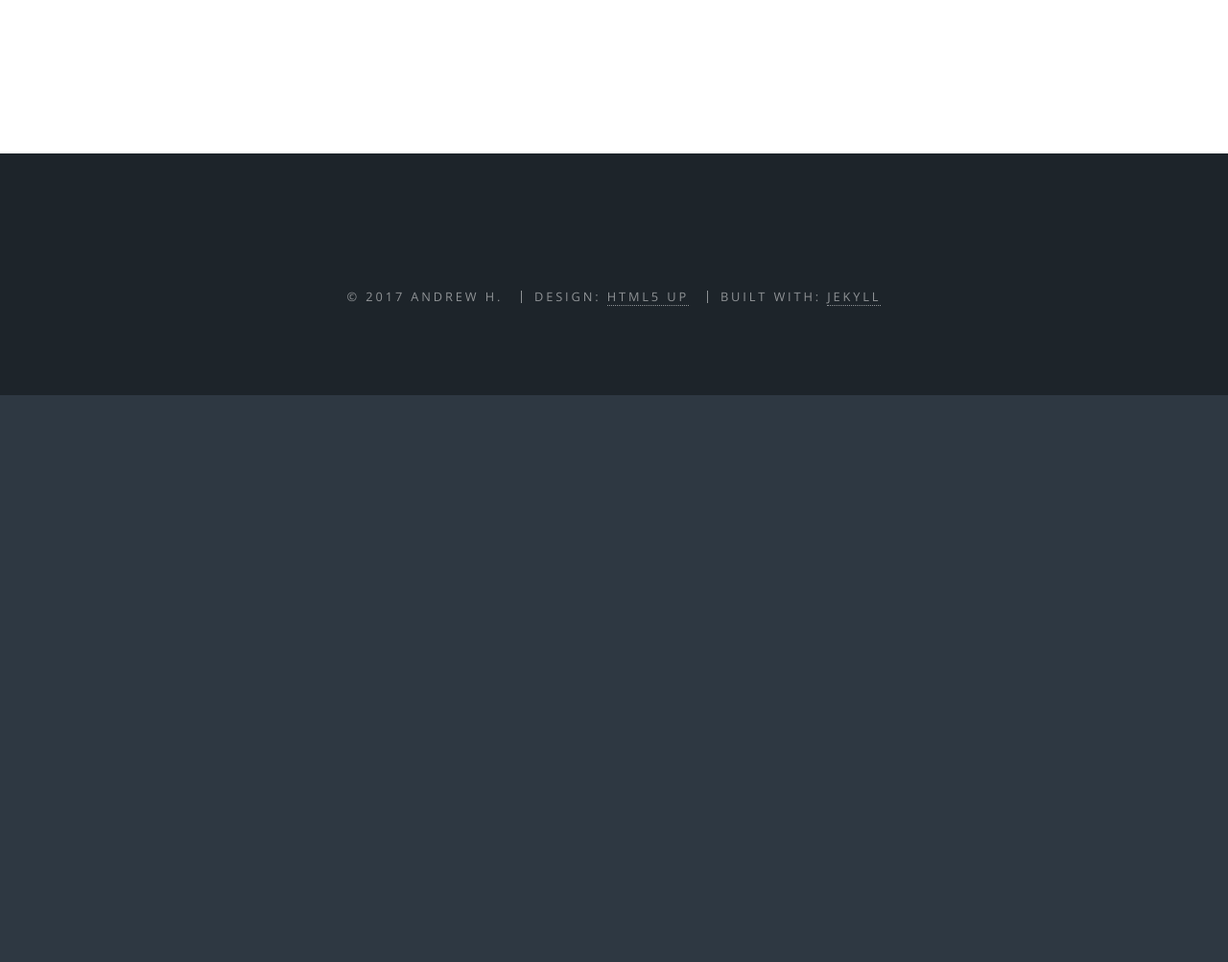
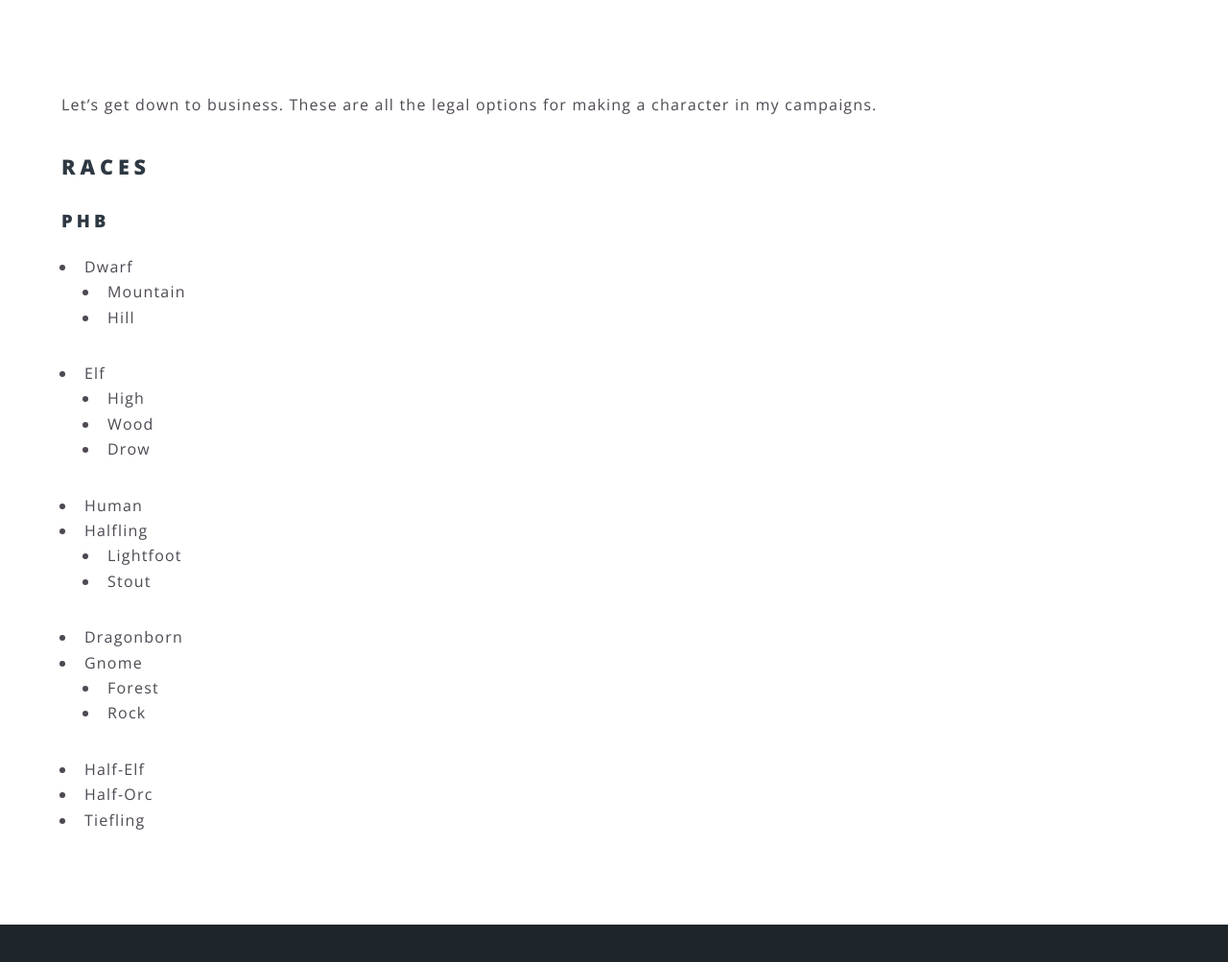
Before and after one commit to heroicstoic/heroicstoic.github.io, a Jekyll site: the page built from dnd/CharacterOptions.md, in a window 1280 px wide and 1400 px high. Shown: the part 393-1396 px from the top of the window at 96% size. Built offline with Jekyll 4.4.1, drawn with Linux system fonts in a browser that asks for light colours.

Commit message:
Update CharacterOptions.md

```diff
--- a/dnd/CharacterOptions.md
+++ b/dnd/CharacterOptions.md
@@ -4,3 +4,25 @@ title: Character Options
 description: Who are you?
 permalink: /dnd/options/
 ---
+Let's get down to business. These are all the legal options for making a character in my campaigns.
+
+## Races
+### PHB
+- Dwarf
+    - Mountain
+    - Hill
+- Elf
+    - High
+    - Wood
+    - Drow
+- Human
+- Halfling
+  - Lightfoot
+  - Stout
+- Dragonborn
+- Gnome
+  - Forest
+  - Rock
+- Half-Elf
+- Half-Orc
+- Tiefling
```
